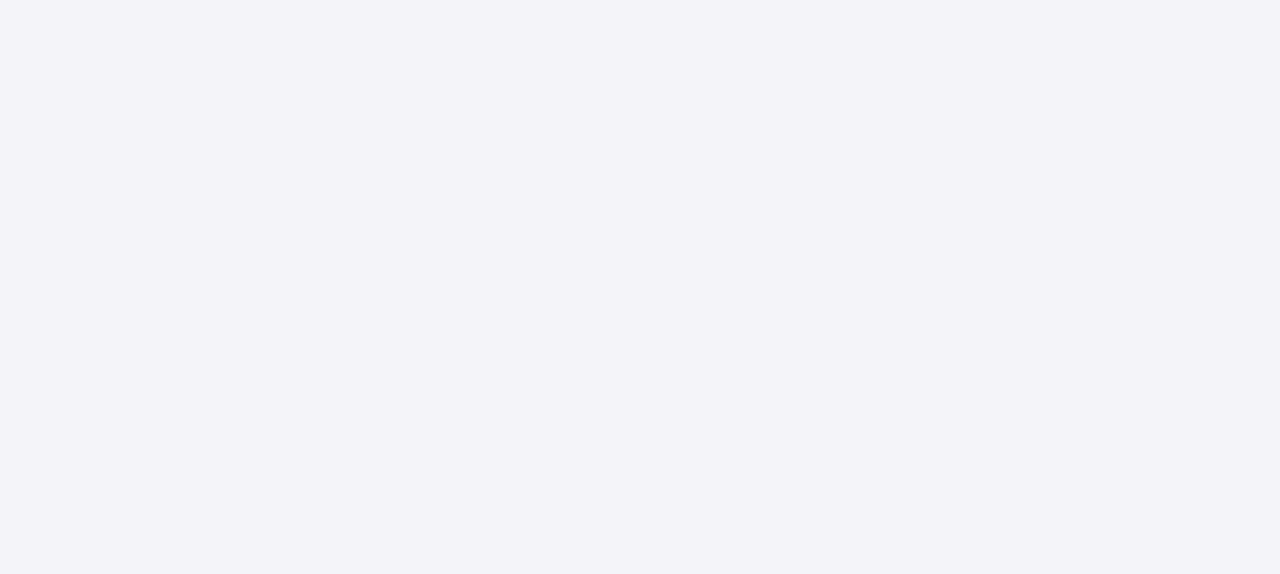
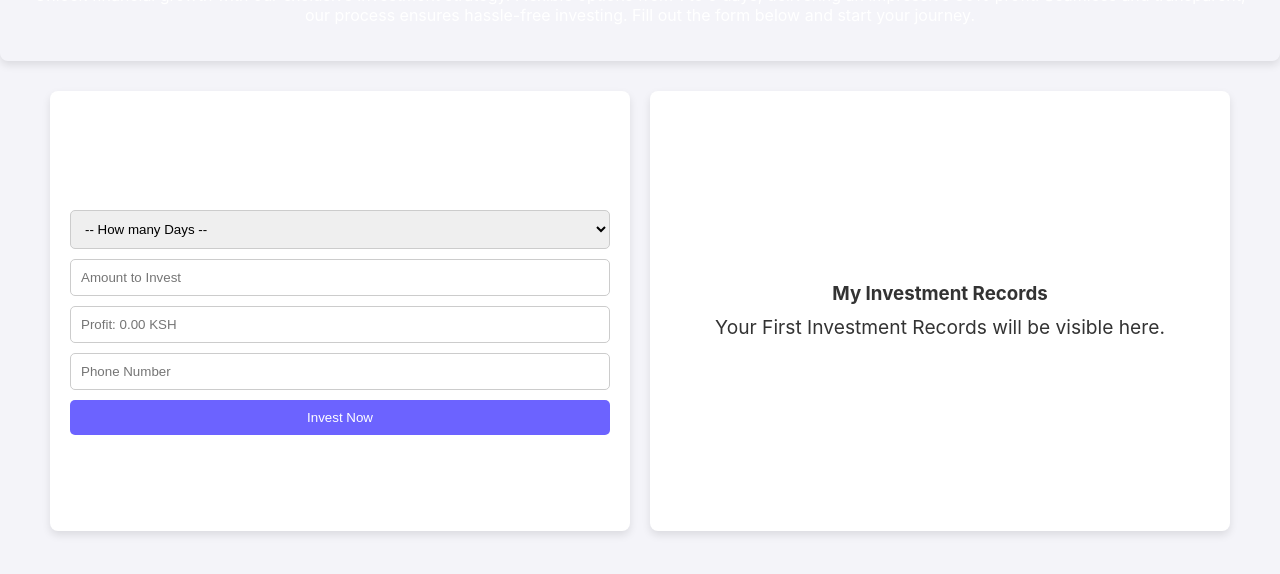
Before and after one commit to Barasa-Micah/Luxury-Life-Adverts, a React (Create React App) app: page /investment in a window 1280 px wide. Before the commit this address had no page. Shown: the part 104-678 px from the top of the page. Built offline with nearby package versions, Linux system fonts and the light colour scheme.

Commit message:
Created the investment page

```diff
--- a/src/App.js
+++ b/src/App.js
@@ -4,6 +4,7 @@ import './App.css';
 import Register from './components/Register';
 import Login from './components/Login';
 import Dashboard from './components/Dashboard';
+import Investment from './components/Investment'; // Import the new Investment component
 
 function App() {
   return (
@@ -13,6 +14,7 @@ function App() {
           <Route path="/register" element={<Register />} />
           <Route path="/login" element={<Login />} />
           <Route path="/dashboard" element={<Dashboard />} />
+          <Route path="/investment" element={<Investment />} /> {/* Add Investment route */}
           <Route path="/" element={<Dashboard />} />
         </Routes>
       </div>
--- a/src/components/Dashboard.js
+++ b/src/components/Dashboard.js
@@ -64,7 +64,7 @@ const Dashboard = () => {
           <h2 className="overlay-title">Menu</h2>
           <ul>
             <li><NavLink to="/dashboard"><FaHome /> Home</NavLink></li>
-            <li><NavLink to="/dashboard/investment"><FaChartLine /> Investment</NavLink></li>
+            <li><NavLink to="/investment"><FaChartLine /> Investment</NavLink></li>
             <li><NavLink to="/dashboard/team"><FaUsers /> Team</NavLink></li>
             <li><NavLink to="/dashboard/transactions"><FaExchangeAlt /> Transactions</NavLink></li>
             <li><NavLink to="/dashboard/packages"><FaBox /> Packages</NavLink></li>
--- /dev/null
+++ b/src/components/Investment.css
@@ -0,0 +1,92 @@
+:root {
+    --primary-color: #007bff;
+    --primary-hover-color: #0056b3;
+    --background-color: #f4f4f9;
+    --header-background: linear-gradient(to right, #007bff, #0056b3);
+    --card-background-color: #ffffff;
+    --shadow-color: rgba(0, 0, 0, 0.2);
+  }
+
+  body, html {
+    margin: 0;
+    padding: 0;
+    height: 100%;
+    overflow: hidden;
+  }
+
+  .investment-container {
+    display: flex;
+    flex-direction: column;
+    align-items: center;
+    padding: 20px;
+    background-color: var(--background-color);
+    height: 100%;
+    overflow: auto;
+    width: 100%;
+  }
+
+  .investment-header-info {
+    width: 100%;
+    text-align: center;
+    margin-bottom: 20px;
+    background-color: var(--header-background);
+    color: white;
+    padding: 20px;
+    border-radius: 8px;
+    box-shadow: 0 4px 8px rgba(0, 0, 0, 0.1);
+  }
+
+  .investment-content {
+    display: flex;
+    justify-content: space-around;
+    width: 100%;
+    max-width: 1200px;
+  }
+
+  .card {
+    background: white;
+    padding: 20px;
+    border-radius: 8px;
+    box-shadow: 0 4px 8px rgba(0, 0, 0, 0.1);
+    width: 45%;
+    margin: 10px;
+    height: 400px;
+    display: flex;
+    flex-direction: column;
+    justify-content: center;
+  }
+
+  .card h3 {
+    margin-bottom: 10px;
+  }
+
+  .investment-form form {
+    display: flex;
+    flex-direction: column;
+  }
+
+  .investment-form form select,
+  .investment-form form input,
+  .investment-form form button {
+    margin-bottom: 10px;
+    padding: 10px;
+    border: 1px solid #ccc;
+    border-radius: 5px;
+  }
+
+  .investment-form form button {
+    background-color: #6c63ff;
+    color: white;
+    border: none;
+    cursor: pointer;
+    transition: background-color 0.3s ease;
+  }
+
+  .investment-form form button:hover {
+    background-color: #574bfa;
+  }
+
+  .investment-records {
+    text-align: center;
+    color: #333;
+  }
--- a/src/components/Investment.js
+++ b/src/components/Investment.js
@@ -4,12 +4,12 @@ import './Investment.css';
 const Investment = () => {
   return (
     <div className="investment-container">
-      <header className="investment-header">
+      <header className="investment-header-info">
         <h2>Investment Info</h2>
         <p>Unlock financial growth with our exclusive investment strategy. Flexible options from 1 to 5 days, delivering an impressive 80% profit. Seamless and transparent, our process ensures hassle-free investing. Fill out the form below and start your journey.</p>
       </header>
       <div className="investment-content">
-        <div className="investment-form">
+        <div className="card investment-form">
           <h3>Investment Form</h3>
           <form>
             <select name="days">
@@ -24,7 +24,7 @@ const Investment = () => {
             <button type="submit">Invest Now</button>
           </form>
         </div>
-        <div className="investment-records">
+        <div className="card investment-records">
           <h3>My Investment Records</h3>
           <p>Your First Investment Records will be visible here.</p>
         </div>
```
